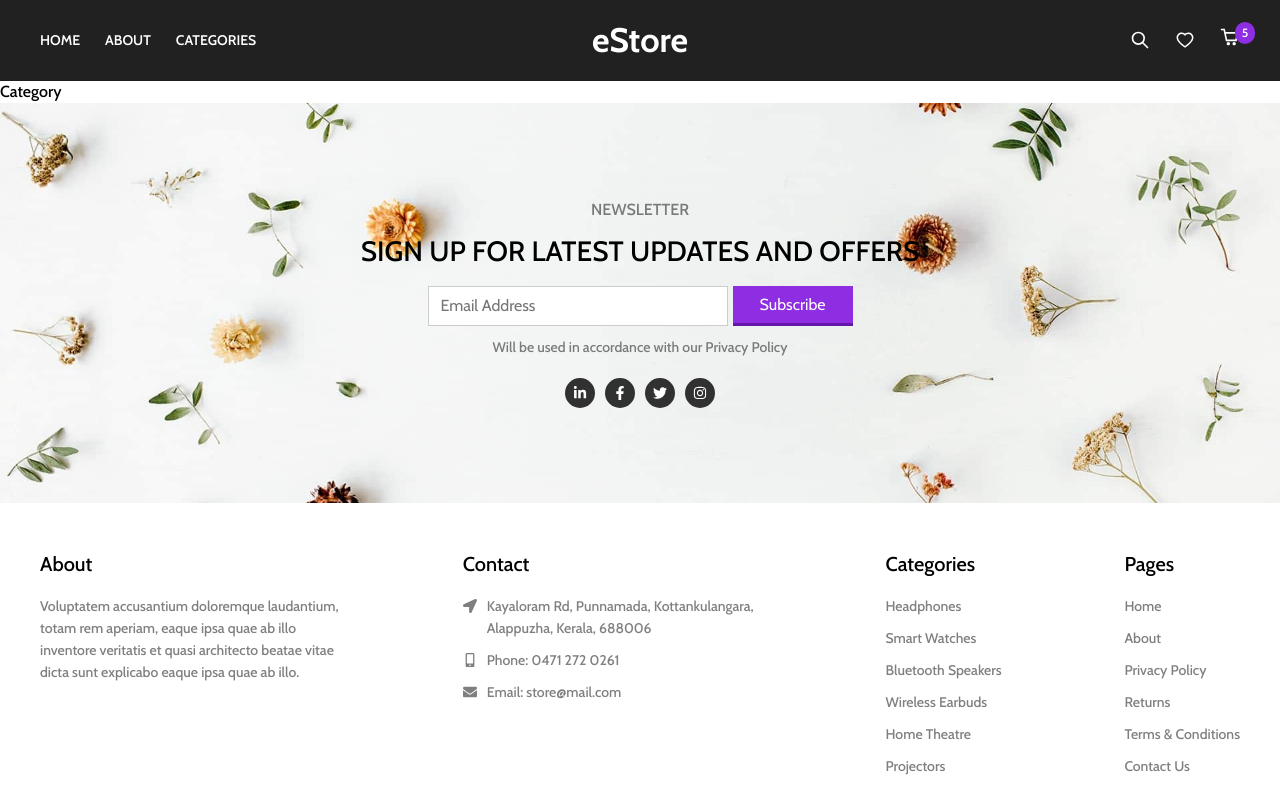
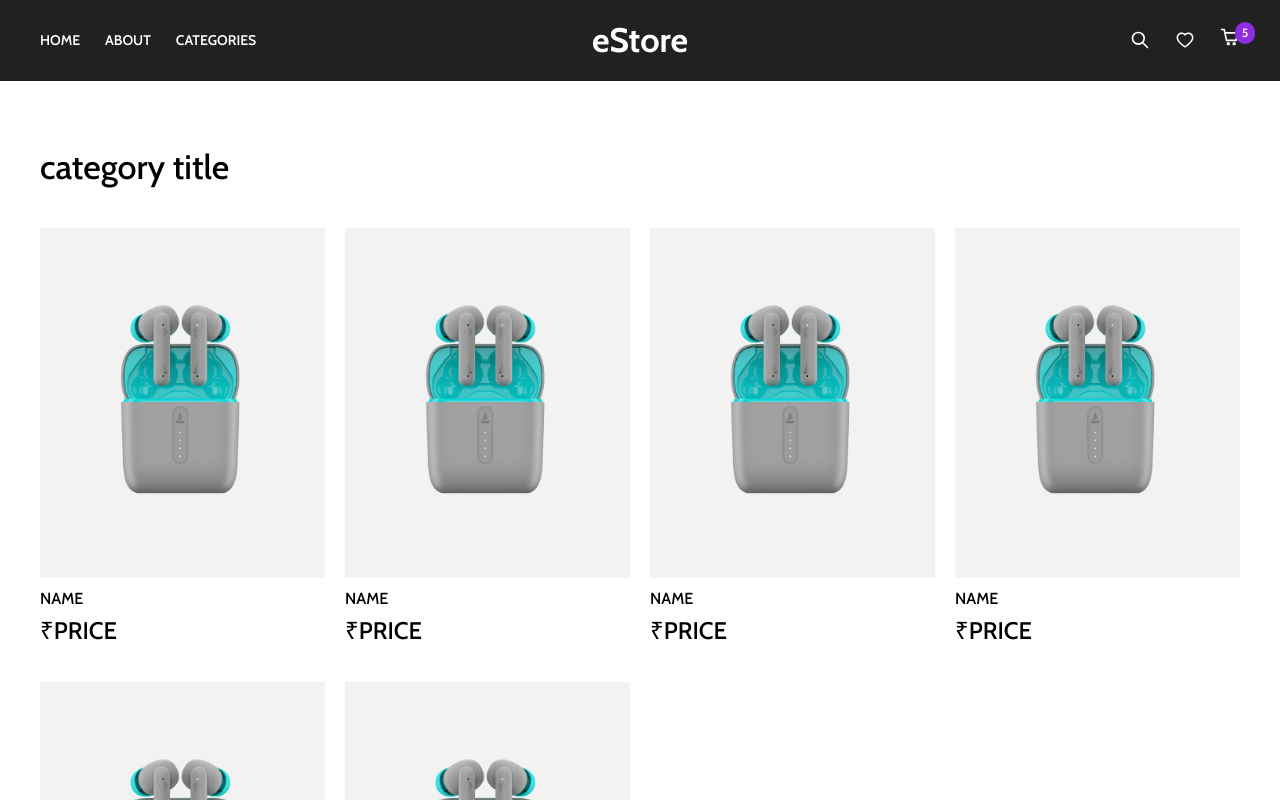
Before and after one commit to pavankumar106/e-comm, a React (Create React App) app: page /category/1 in a window 1280 px wide. Shown: the top 800 px of the page. Built offline with nearby package versions, Linux system fonts and the light colour scheme.

Commit message:
products page

```diff
--- a/src/components/Category/Category.jsx
+++ b/src/components/Category/Category.jsx
@@ -1,6 +1,16 @@
 import "./Category.scss";
+
+import Products from "../Products/Products";
+
 const Category = () => {
-    return <div>Category</div>;
+  return (
+    <div className="category-main-content">
+      <div className="layout">
+        <div className="category-title">category title</div>
+        <Products />
+      </div>
+    </div>
+  );
 };
 
 export default Category;
--- a/src/components/Category/Category.scss
+++ b/src/components/Category/Category.scss
@@ -1 +1,26 @@
 @import "../../css-config/mixins.scss";
+.category-main-content {
+  margin: 30px 0;
+  @include md {
+    margin: 75px 0;
+  }
+  .layout {
+    max-width: calc(100% - 20px);
+    margin: 0 auto;
+    @include md {
+      max-width: 1200px;
+    }
+  }
+  .category-title {
+    font-size: 24px;
+    @include md {
+      font-size: 34px;
+    }
+  }
+  .products-container {
+    margin: 20px 0;
+    @include md {
+      margin: 50px 0;
+    }
+  }
+}
--- a/src/components/Home/Category/Category.jsx
+++ b/src/components/Home/Category/Category.jsx
@@ -1,6 +1,28 @@
+import { useNavigate } from "react-router-dom";
 import "./Category.scss";
-const Category = () => {
-    return <div>Category</div>;
+
+const Category = ({ categories }) => {
+  const navigate = useNavigate();
+  return (
+    <div className="shop-by-category">
+      <div className="categories">
+        {categories?.data?.map((item) => (
+          <div
+            key={item.id}
+            className="category"
+            onClick={() => navigate(`/category/${item.id}`)}
+          >
+            <img
+              src={
+                process.env.REACT_APP_STRIPE_APP_DEV_URL +
+                item.attributes.img.data.attributes.url
+              }
+            />
+          </div>
+        ))}
+      </div>
+    </div>
+  );
 };
 
 export default Category;
--- a/src/components/Home/Category/Category.scss
+++ b/src/components/Home/Category/Category.scss
@@ -1 +1,31 @@
 @import "../../../css-config/mixins.scss";
+.shop-by-category {
+    margin: 25px 0;
+    @include md {
+        margin: 50px 0;
+    }
+    .categories {
+        display: flex;
+        flex-flow: wrap;
+        gap: 10px;
+        .category {
+            background-color: black;
+            width: calc(50% - 5px);
+            cursor: pointer;
+            overflow: hidden;
+            @include md {
+                width: calc(25% - 10px);
+            }
+            img {
+                width: 100%;
+                display: block;
+                transition: all ease 0.3s;
+            }
+            &:hover {
+                img {
+                    transform: scale(1.2);
+                }
+            }
+        }
+    }
+}
--- a/src/components/Home/Home.jsx
+++ b/src/components/Home/Home.jsx
@@ -1,11 +1,20 @@
 import "./Home.scss";
 
-import Banner from './Banner/Banner'
+import Banner from "./Banner/Banner";
+import Category from "./Category/Category";
 
 const Home = () => {
-    return <div className="main">
-        <Banner/>
-    </div>;
+  return (
+    <div className="main">
+      <Banner />
+      <div className="main-content">
+        <div className="layout">
+          <Category />
+
+        </div>
+      </div>
+    </div>
+  );
 };
 
 export default Home;
--- a/src/components/Home/Home.scss
+++ b/src/components/Home/Home.scss
@@ -1 +1,10 @@
 @import "../../css-config/mixins.scss";
+.main-content {
+    .layout {
+        max-width: calc(100% - 20px);
+        margin: 0 auto;
+        @include md {
+            max-width: 1200px;
+        }
+    }
+}
--- a/src/components/Products/Product/Product.jsx
+++ b/src/components/Products/Product/Product.jsx
@@ -1,6 +1,19 @@
 import "./Product.scss";
+
+import prod from "../../../assets/products/earbuds-prod-1.webp";
+
 const Product = () => {
-    return <div>Product</div>;
+  return (
+    <div className="product-card">
+      <div className="thumbnail">
+        <img src={prod} alt="" />
+      </div>
+      <div className="prod-details">
+        <span className="name">name</span>
+        <span className="price">&#8377;price</span>
+      </div>
+    </div>
+  );
 };
 
 export default Product;
--- a/src/components/Products/Product/Product.scss
+++ b/src/components/Products/Product/Product.scss
@@ -1 +1,52 @@
 @import "../../../css-config/mixins.scss";
+.product-card {
+  cursor: pointer;
+  width: calc(50% - 5px);
+  margin-bottom: 20px;
+  @include md {
+    width: calc(25% - 15px);
+  }
+  .thumbnail {
+    width: 100%;
+    height: 180px;
+    background-color: rgba(0, 0, 0, 0.05);
+    margin-bottom: 10px;
+    padding: 25px;
+    display: flex;
+    align-items: center;
+    @include md {
+      height: 350px;
+    }
+    img {
+      transition: all ease 0.3s;
+      display: block;
+      width: 100%;
+    }
+  }
+  .prod-details {
+    .name {
+      font-size: 14px;
+      display: block;
+      text-overflow: ellipsis;
+      white-space: nowrap;
+      overflow: hidden;
+      @include md {
+        font-size: 16px;
+        margin-bottom: 10px;
+      }
+    }
+    .price {
+      font-size: 18px;
+      @include md {
+        font-size: 24px;
+      }
+    }
+  }
+  &:hover {
+    .thumbnail {
+      img {
+        transform: scale(1.2);
+      }
+    }
+  }
+}
--- a/src/components/Products/Products.jsx
+++ b/src/components/Products/Products.jsx
@@ -1,6 +1,21 @@
 import "./Products.scss";
+
+import Product from "./Product/Product";
 const Products = () => {
-    return <div>Products</div>;
+  return (
+    <div className="products-container">
+      <div className="sec-heading">
+        <div className="products">
+          <Product />
+          <Product />
+          <Product />
+          <Product />
+          <Product />
+          <Product />
+        </div>
+      </div>
+    </div>
+  );
 };
 
 export default Products;
--- a/src/components/Products/Products.scss
+++ b/src/components/Products/Products.scss
@@ -1 +1,36 @@
 @import "../../css-config/mixins.scss";
+.products-container {
+    margin: 50px 0;
+    @include md {
+        margin: 75px 0;
+    }
+    .sec-heading {
+        margin-bottom: 20px;
+        font-size: 18px;
+        font-weight: 500;
+        text-transform: uppercase;
+        @include md {
+            margin-bottom: 35px;
+            font-size: 24px;
+        }
+        &:after {
+            content: "";
+            display: block;
+            margin-top: 5px;
+            width: 50px;
+            height: 3px;
+            background-color: #8e2de2;
+            @include md {
+                margin-top: 10px;
+            }
+        }
+    }
+    .products {
+        display: flex;
+        flex-flow: wrap;
+        gap: 10px;
+        @include md {
+            gap: 20px;
+        }
+    }
+}
```
